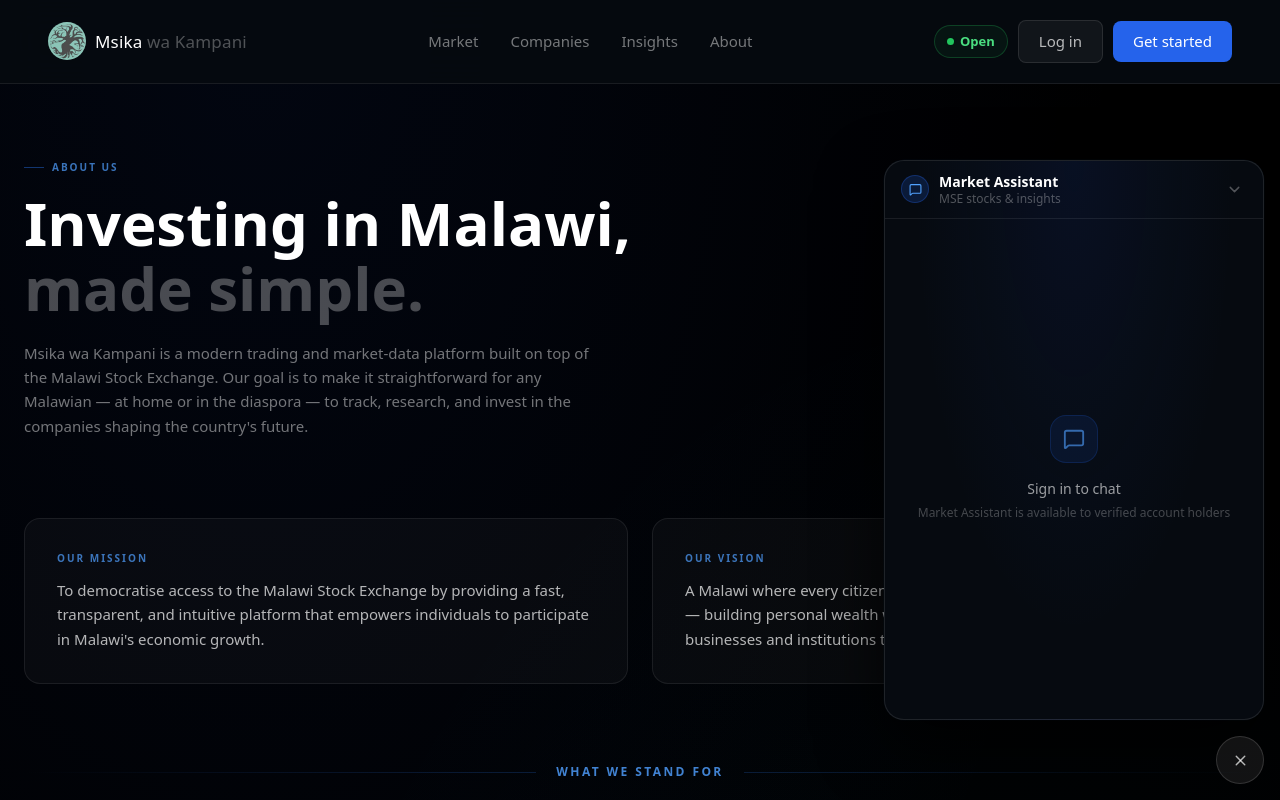
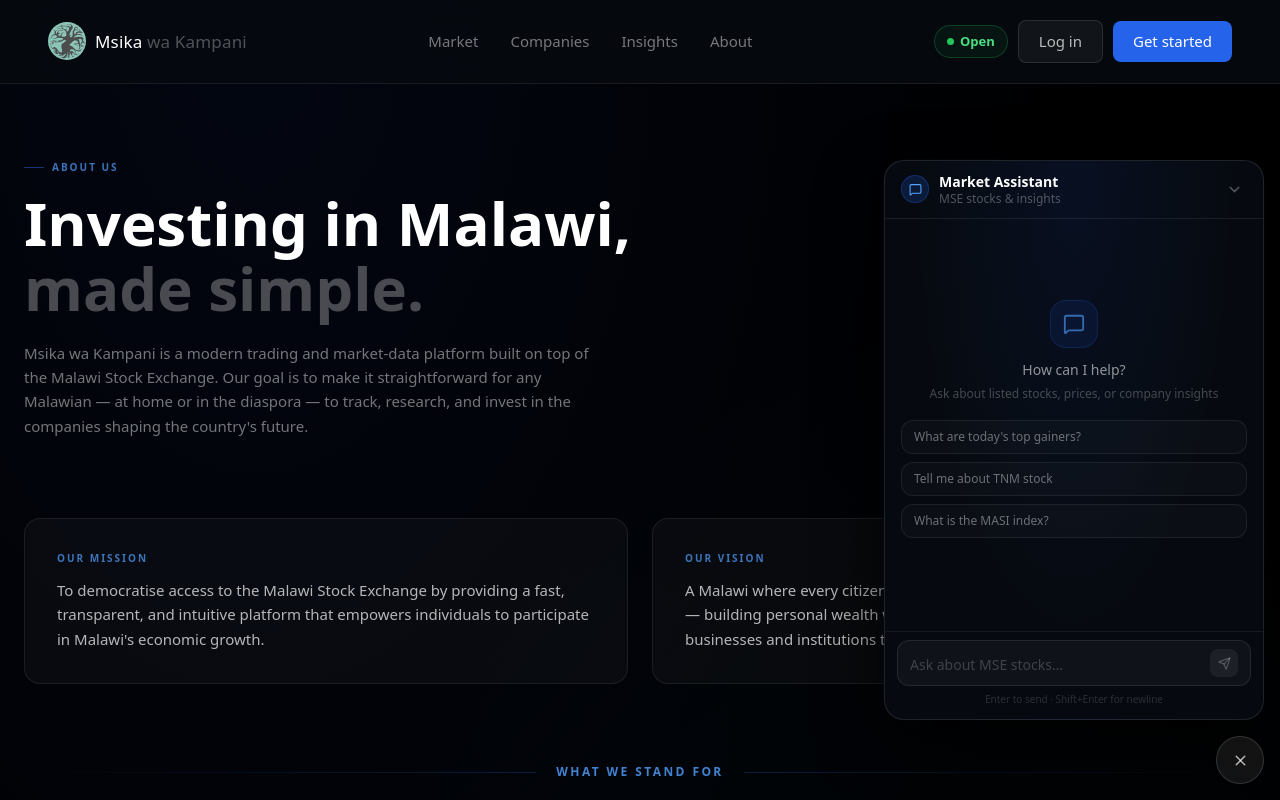
Before and after one commit to Mohammed-Faizzzz/kwatcha-fe, a Next.js app: page /pages/About in a window 1280 px wide. Both pictures are taken after a click on the button "Open Market Assistant". Shown: the top 800 px of the page. Built offline with nearby package versions, Linux system fonts and the light colour scheme; a web font is replaced by a local one.

Commit message:
make chatbot usable for all users

```diff
--- a/components/ChatBot.tsx
+++ b/components/ChatBot.tsx
@@ -17,22 +17,11 @@ interface Message {
 
 export default function ChatBot() {
   const [isOpen, setIsOpen] = useState(false);
-  const [isLoggedIn, setIsLoggedIn] = useState(false);
   const [messages, setMessages] = useState<Message[]>([]);
   const [input, setInput] = useState("");
   const [loading, setLoading] = useState(false);
   const messagesEndRef = useRef<HTMLDivElement>(null);
   const inputRef = useRef<HTMLTextAreaElement>(null);
-
-  useEffect(() => {
-    try {
-      const stored = localStorage.getItem("mse_user");
-      if (stored) {
-        const parsed = JSON.parse(stored);
-        setIsLoggedIn(!!parsed.loggedIn);
-      }
-    } catch {}
-  }, []);
 
   useEffect(() => {
     if (isOpen) {
@@ -143,29 +132,7 @@ export default function ChatBot() {
             </button>
           </div>
 
-          {/* Logged-out gate */}
-          {!isLoggedIn && (
-            <div className="flex-1 flex flex-col items-center justify-center gap-4 px-6 py-8">
-              <div
-                className="w-12 h-12 rounded-2xl flex items-center justify-center"
-                style={{
-                  background: "rgba(37,99,235,0.1)",
-                  border: "0.5px solid rgba(37,99,235,0.18)",
-                }}
-              >
-                <MessageSquare size={22} className="text-blue-400/60" />
-              </div>
-              <div className="text-center">
-                <p className="text-white/60 text-sm font-medium">Sign in to chat</p>
-                <p className="text-white/25 text-xs mt-1 leading-relaxed">
-                  Market Assistant is available to verified account holders
-                </p>
-              </div>
-            </div>
-          )}
-
           {/* Message list */}
-          {isLoggedIn && (
           <div
             className="flex-1 overflow-y-auto px-4 py-3 flex flex-col gap-3 min-h-0"
             style={{ scrollbarWidth: "none" }}
@@ -288,10 +255,9 @@ export default function ChatBot() {
 
             <div ref={messagesEndRef} />
           </div>
-          )}
 
           {/* Input */}
-          {isLoggedIn && <div
+          <div
             className="px-3 pb-3 pt-2 flex-shrink-0"
             style={{ borderTop: "0.5px solid rgba(255,255,255,0.06)" }}
           >
@@ -332,7 +298,7 @@ export default function ChatBot() {
             <p className="text-center text-white/15 text-[10px] mt-1.5">
               Enter to send · Shift+Enter for newline
             </p>
-          </div>}
+          </div>
         </div>
       )}
 
```
